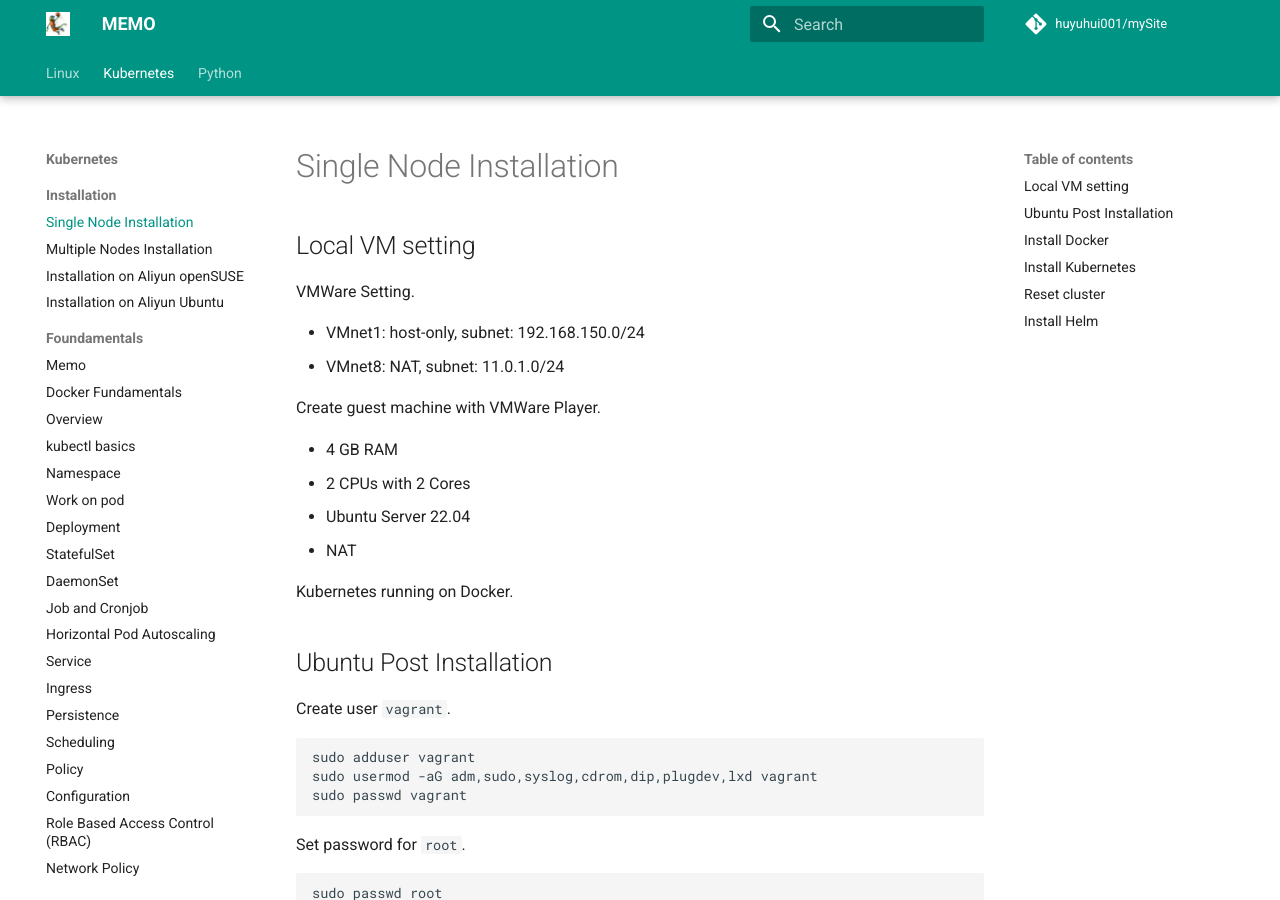
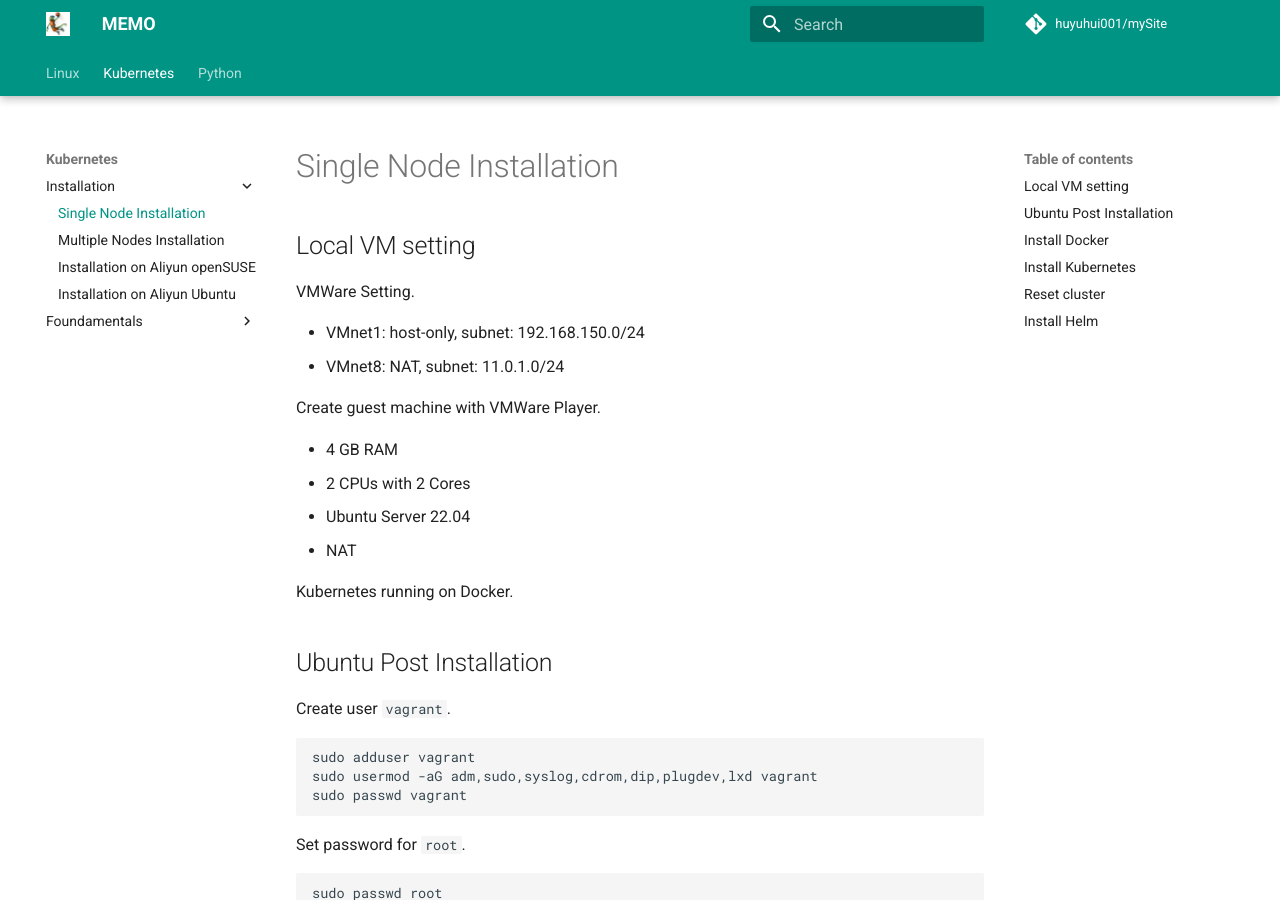
Before and after one commit to huyuhui001/mySite, an MkDocs documentation site: the page built from docs/k8s/installation/single-local.md, in a window 1280 px wide and 900 px high. Built offline with MkDocs 1.6.1 and Material for MkDocs 9.7.7, drawn with Linux system fonts in a browser that asks for light colours; comment, search, counter and statistics services are not loaded.

Commit message:
mkdocs config file

```diff
--- a/mkdocs.yml
+++ b/mkdocs.yml
@@ -51,7 +51,7 @@
   - navigation.tabs
   - navigation.tabs.sticky
   - navigation.instant
-  - navigation.sections
+  - navigation.top
 
   palette:
     primary: 'teal'
```
